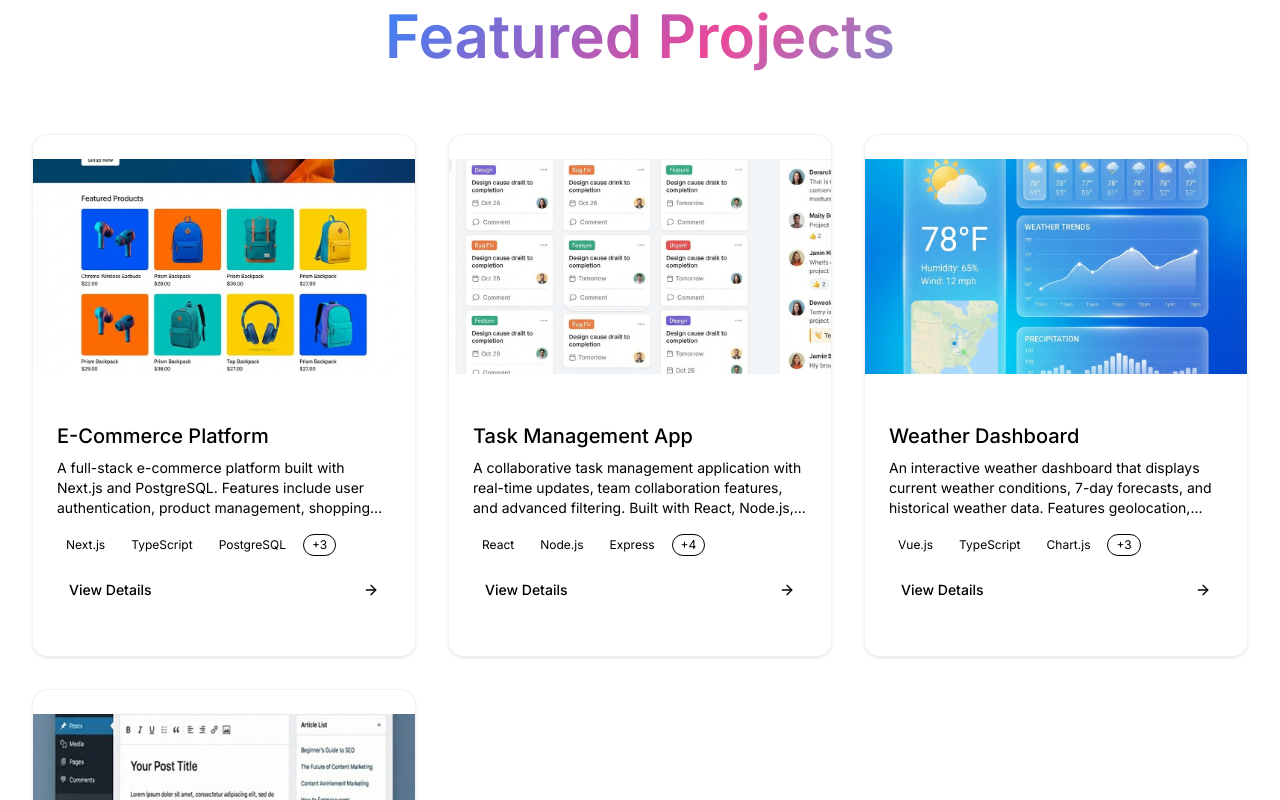
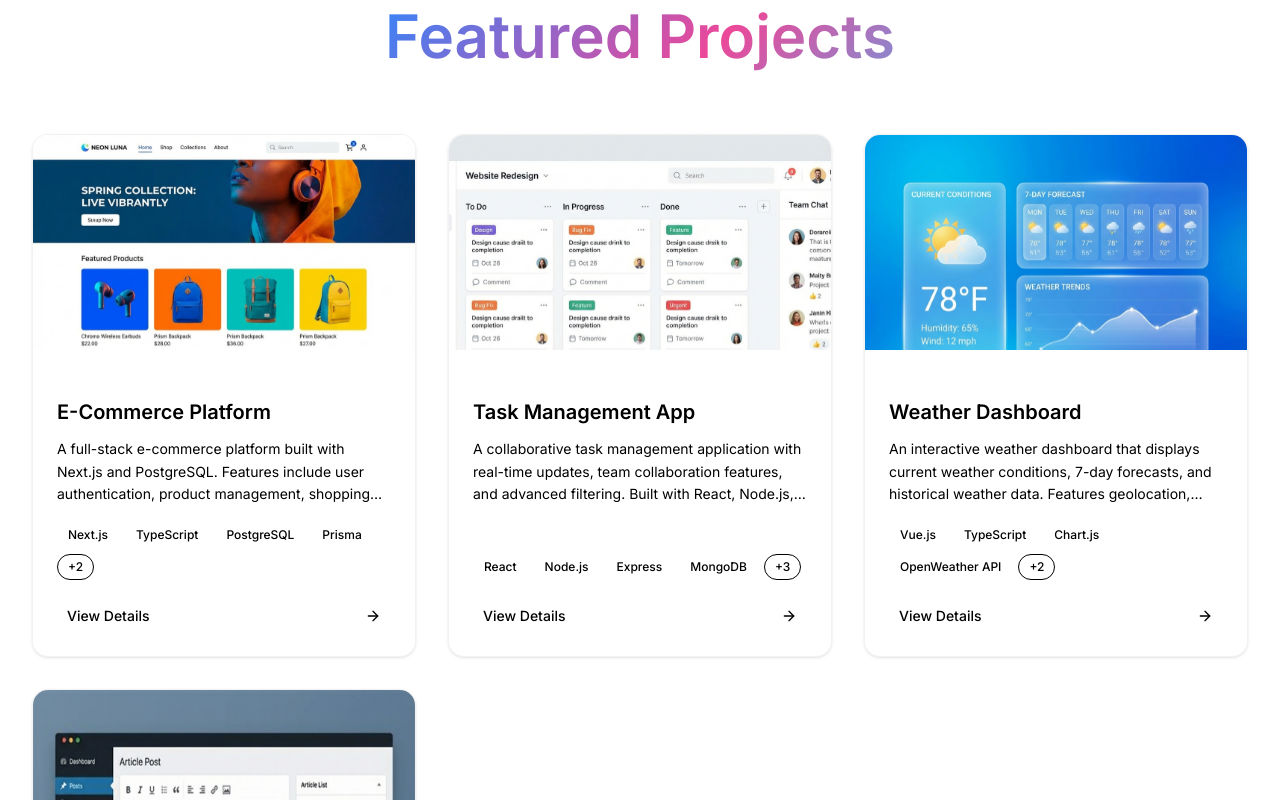
Before and after one commit to mohammadtanim24h/mohammad-tanim-portfolio-v2, a Next.js app: page / in a window 1280 px wide. Shown: the part 4380-5180 px from the top of the page. Built offline with nearby package versions, Linux system fonts and the light colour scheme.

Commit message:
Updated the projects card

```diff
--- a/components/Projects.tsx
+++ b/components/Projects.tsx
@@ -30,15 +30,18 @@ export function Projects() {
                             variants={fadeInUp}
                             className="group"
                         >
-                            <Card className="glass-surface overflow-hidden hover-lift h-full flex flex-col">
+                            <Card className="glass-surface overflow-hidden hover-lift h-full flex flex-col transform-gpu py-0">
                                 {/* Project Image */}
-                                <div className="relative overflow-hidden">
+                                <div className="relative overflow-hidden group/image">
                                     <div className="aspect-video relative bg-linear-to-br from-accent/5 to-accent-alt/5">
                                         <Image
                                             src={project.image}
                                             alt={project.title}
                                             fill
-                                            className="object-cover transition-transform duration-500 group-hover:scale-110"
+                                            className="object-cover transition-transform duration-700 group-hover:scale-105 will-change-transform"
+                                            style={{
+                                                objectPosition: "top center",
+                                            }}
                                         />
                                     </div>
 
@@ -46,14 +49,15 @@ export function Projects() {
                                     <motion.div
                                         initial={{ opacity: 0 }}
                                         whileHover={{ opacity: 1 }}
-                                        className="absolute inset-0 bg-black/60 backdrop-blur-sm flex items-center justify-center gap-4"
+                                        transition={{ duration: 0.2 }}
+                                        className="absolute inset-0 bg-black/30 backdrop-blur-sm flex items-center justify-center gap-4"
                                     >
                                         {project.demoLink && (
                                             <Button
                                                 size="sm"
                                                 variant="secondary"
                                                 asChild
-                                                className="rounded-full"
+                                                className="rounded-full translate-y-2 opacity-0 transition-all duration-300 group-hover:translate-y-0 group-hover:opacity-100 shadow-lg"
                                             >
                                                 <Link
                                                     href={project.demoLink}
@@ -68,7 +72,7 @@ export function Projects() {
                                             size="sm"
                                             variant="secondary"
                                             asChild
-                                            className="rounded-full"
+                                            className="rounded-full translate-y-2 opacity-0 transition-all duration-300 group-hover:translate-y-0 group-hover:opacity-100 delay-75 shadow-lg"
                                         >
                                             <Link
                                                 href={project.githubLink}
@@ -82,55 +86,59 @@ export function Projects() {
                                 </div>
 
                                 <CardContent className="p-6 flex-1 flex flex-col">
+                                    {/* Project Title and Description */}
                                     <div className="flex-1">
                                         <Link
                                             href={`/projects/${project.slug}`}
                                         >
-                                            <h3 className="text-xl font-medium mb-2 group-hover:text-accent transition-colors">
+                                            <h3 className="text-xl font-semibold mb-3 group-hover:text-accent transition-colors duration-200">
                                                 {project.title}
                                             </h3>
                                         </Link>
-                                        <p className="text-muted-foreground text-sm mb-4 line-clamp-3">
+                                        <p className="text-muted-foreground text-sm mb-4 line-clamp-3 leading-relaxed">
                                             {project.description}
                                         </p>
                                     </div>
 
                                     {/* Tech Stack */}
-                                    <div className="flex flex-wrap gap-2 mb-4">
+                                    <div className="flex flex-wrap gap-1.5 mb-5">
                                         {project.techStack
-                                            .slice(0, 3)
+                                            .slice(0, 4)
                                             .map((tech) => (
                                                 <Badge
                                                     key={tech}
                                                     variant="secondary"
-                                                    className="text-xs font-normal"
+                                                    className="text-xs font-medium px-2.5 py-1"
                                                 >
                                                     {tech}
                                                 </Badge>
                                             ))}
-                                        {project.techStack.length > 3 && (
+                                        {project.techStack.length > 4 && (
                                             <Badge
                                                 variant="outline"
-                                                className="text-xs font-normal"
+                                                className="text-xs font-medium px-2.5 py-1"
                                             >
-                                                +{project.techStack.length - 3}
+                                                +{project.techStack.length - 4}
                                             </Badge>
                                         )}
                                     </div>
 
                                     {/* View Details Button */}
+                                    <div className="mt-auto">
                                         <Button
                                             variant="ghost"
-                                        className="w-full group/btn justify-between"
+                                            size="sm"
+                                            className="w-full group/btn justify-between hover:bg-accent/10 hover:text-accent transition-all duration-200"
                                             asChild
                                         >
                                             <Link
                                                 href={`/projects/${project.slug}`}
                                             >
                                                 View Details
-                                            <ArrowRight className="ml-2 h-4 w-4 transition-transform group-hover/btn:translate-x-1" />
+                                                <ArrowRight className="ml-2 h-4 w-4 transition-transform duration-200 group-hover/btn:translate-x-1" />
                                             </Link>
                                         </Button>
+                                    </div>
                                 </CardContent>
                             </Card>
                         </motion.div>
```
Lines whose indentation alone changed are shown as unchanged.
